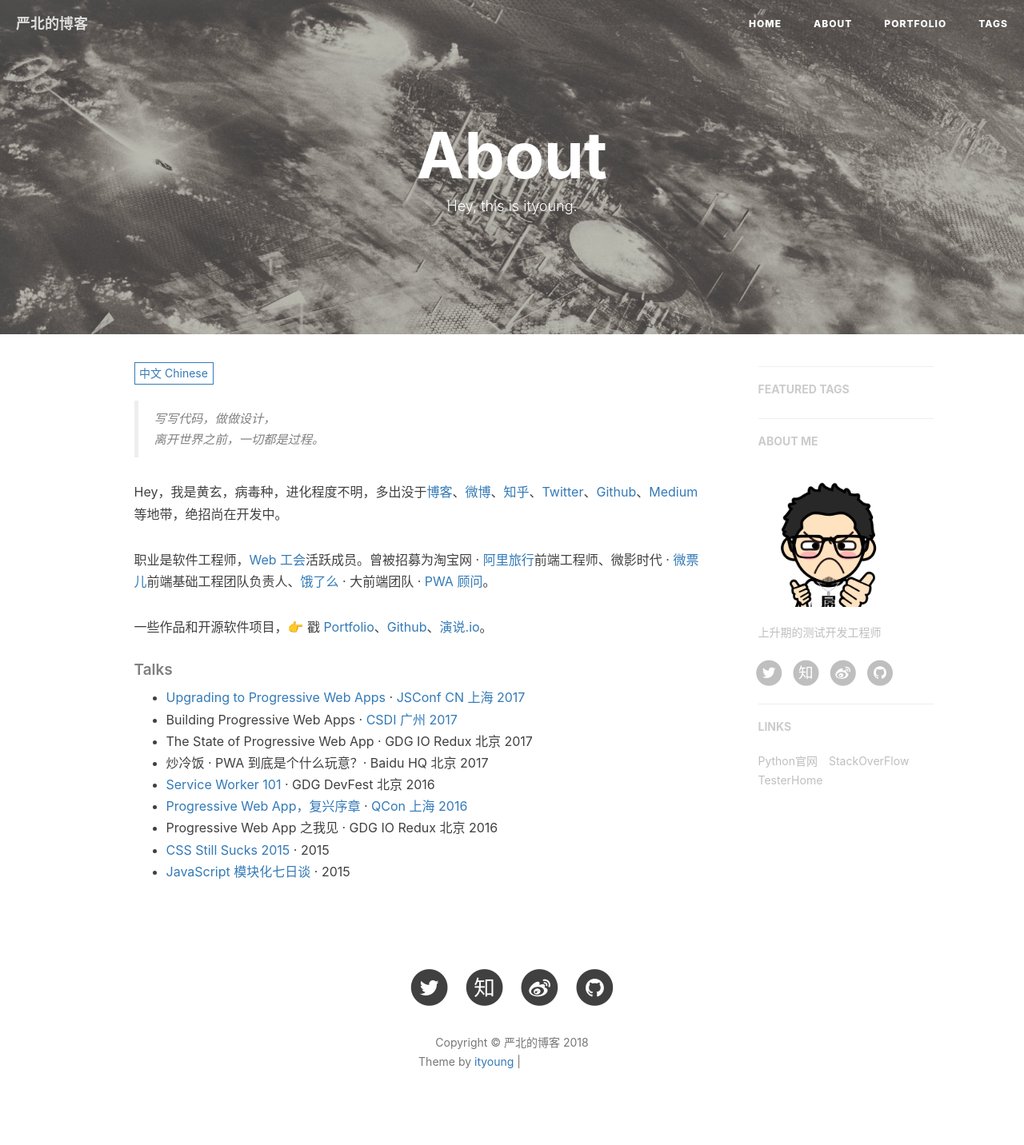
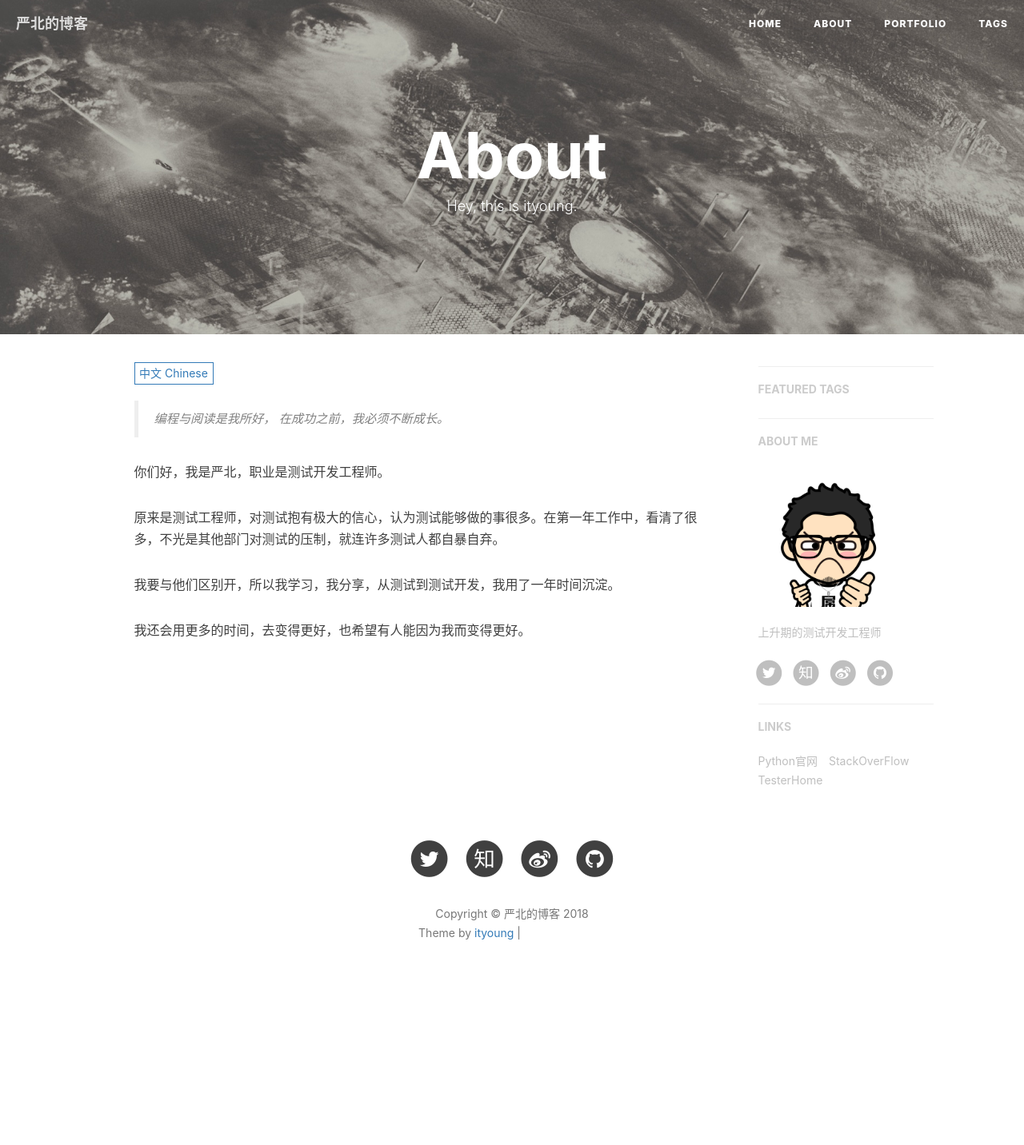
Before and after one commit to ityoung/homepage_bak, a Jekyll site: the page built from about.html, in a window 1280 px wide. Shown: the whole page at 80% size. Built offline with Jekyll 4.4.1, drawn with Linux system fonts in a browser that asks for light colours; nearby versions of some CDN libraries; comment, search, counter and statistics services are not loaded; after the commit the page ends 1271 px from its top, so only the background shows below that; grey boxes are pictures that could not be loaded.

Commit message:
update about

```diff
--- a/_includes/about/zh.md
+++ b/_includes/about/zh.md
@@ -1,31 +1,10 @@
-> 写写代码，做做设计，
-> 离开世界之前，一切都是过程。
+> 编程与阅读是我所好，
+> 在成功之前，我必须不断成长。
 
-Hey，我是黄玄，病毒种，进化程度不明，多出没于[博客](https://huangxuan.me)、[微博](weibo.com/huxpro)、[知乎](https://www.zhihu.com/people/huxpro/pins/posts)、[Twitter](https://twitter.com/Huxpro/)、[Github](http://github.com/huxpro)、[Medium](https://medium.com/@Huxpro) 等地带，绝招尚在开发中。
+你们好，我是严北，职业是测试开发工程师。
 
-职业是软件工程师，[Web 工会](https://medium.com/ben-and-dion/team-web-3315aa447fb2#.359a9c6cl)活跃成员。曾被招募为淘宝网 · [阿里旅行](http://alitrip.com)前端工程师、微影时代 · [微票儿](http://www.wepiao.com/?r=movie)前端基础工程团队负责人、[饿了么](https://ele.me/) · 大前端团队 · [PWA 顾问](https://medium.com/elemefe/upgrading-ele-me-to-progressive-web-app-2a446832e509)。
+原来是测试工程师，对测试抱有极大的信心，认为测试能够做的事很多。在第一年工作中，看清了很多，不光是其他部门对测试的压制，就连许多测试人都自暴自弃。
 
-一些作品和开源软件项目，👉 戳 [Portfolio](/portfolio)、[Github](http://github.com/huxpro)、[演说.io](http://https://zhuanlan.zhihu.com/p/21280918)。
+我要与他们区别开，所以我学习，我分享，从测试到测试开发，我用了一年时间沉淀。
 
-
-##### Talks
-
-- [Upgrading to Progressive Web Apps][9] · [JSConf CN 上海 2017](http://2017.jsconf.cn/)
-- Building Progressive Web Apps · [CSDI 广州 2017](http://www.csdisummit.com/)
-- The State of Progressive Web App · GDG IO Redux 北京 2017
-- 炒冷饭 · PWA 到底是个什么玩意？· Baidu HQ 北京 2017
-- [Service Worker 101][5] · GDG DevFest 北京 2016
-- [Progressive Web App，复兴序章][4] · [QCon 上海 2016](http://2016.qconshanghai.com/presentation/3111)
-- Progressive Web App 之我见 · GDG IO Redux 北京 2016
-- [CSS Still Sucks 2015][2] · 2015
-- [JavaScript 模块化七日谈][1] · 2015
-
-[1]: //huangxuan.me/2015/07/09/js-module-7day/
-[2]: //huangxuan.me/2015/12/28/css-sucks-2015/
-[3]: //huangxuan.me/2016/06/05/pwa-in-my-pov/
-[4]: //huangxuan.me/2016/10/20/pwa-qcon2016/
-[5]: //huangxuan.me/2016/11/20/sw-101-gdgdf/
-[6]: https://yanshuo.io/assets/player/?deck=58ac8598b123db0067292f92 "PWA Rehashing"
-[7]: https://yanshuo.io/assets/player/?deck=593ad6fbfe88c2006a0a0d6d "The State of PWA"
-[8]: https://yanshuo.io/assets/player/?deck=594d673d570c357d0698a950 "Building PWA"
-[9]: //huangxuan.me/jsconfcn2017/
+我还会用更多的时间，去变得更好，也希望有人能因为我而变得更好。
```
